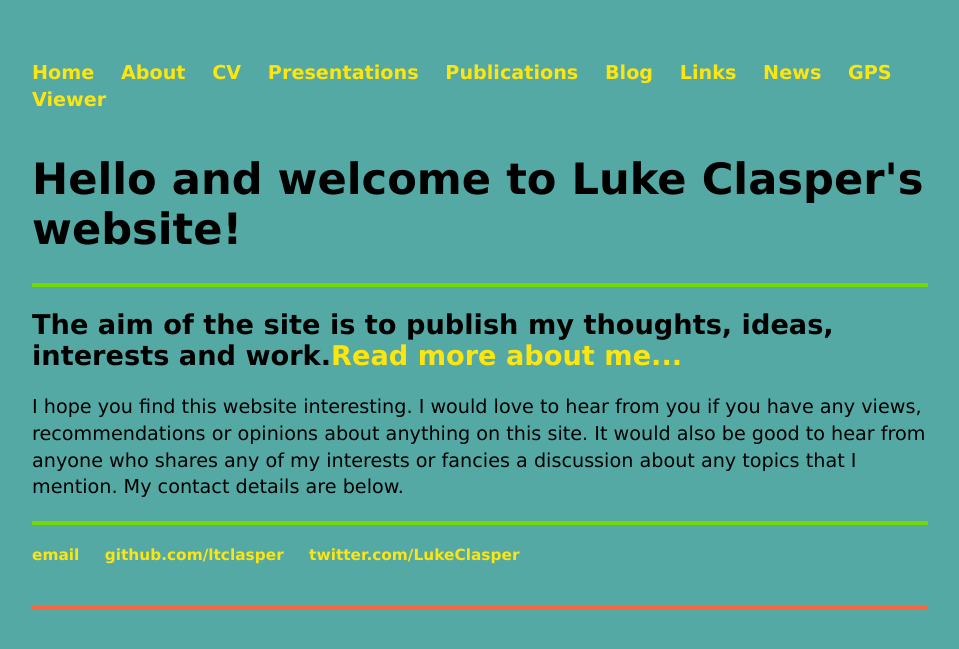
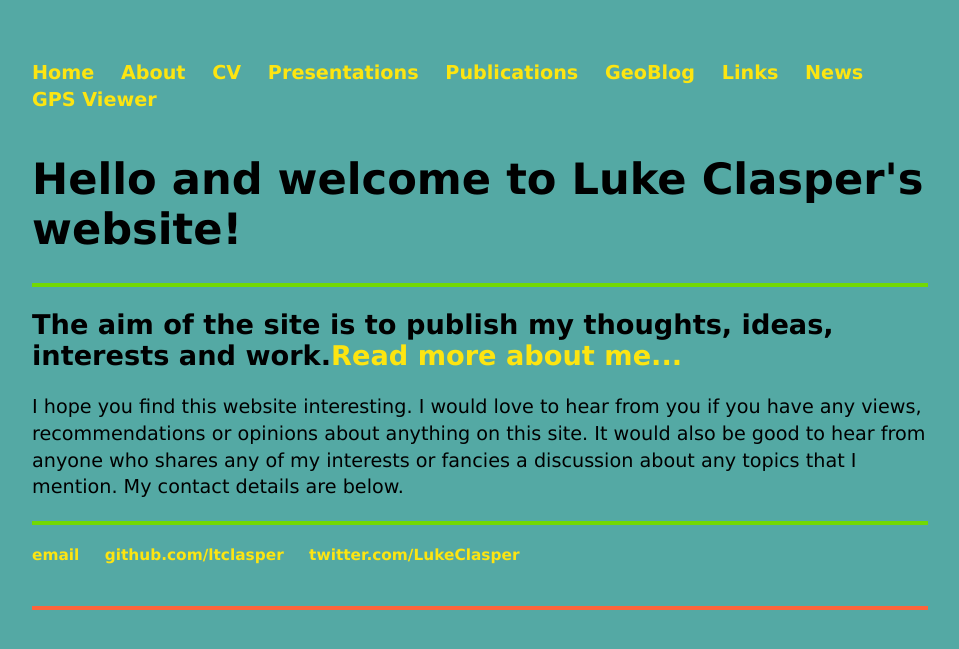
Before and after one commit to ltclasper/ltclasper.github.io, a Jekyll site: the page built from index.html, in a window 1280 px wide. Shown: the top 649 px of the page, without its empty margins (160-1119 px from the left). Built offline with Jekyll 4.4.1, drawn with Linux system fonts in a browser that asks for light colours.

Commit message:
Update default.html

```diff
--- a/_layouts/default.html
+++ b/_layouts/default.html
@@ -14,7 +14,7 @@
 	        		<li><a href="/cv">CV</a></li>
 				<li><a href="/presentations">Presentations</a></li>
 				<li><a href="/publications">Publications</a></li>
-	        		<li><a href="/blog">Blog</a></li>
+	        		<li><a href="/blog">GeoBlog</a></li>
 				<li><a href="/links">Links</a></li>
 				<li><a href="/news">News</a></li>
 				<li><a href="/gps traces viewer">GPS Viewer</a></li>
```
